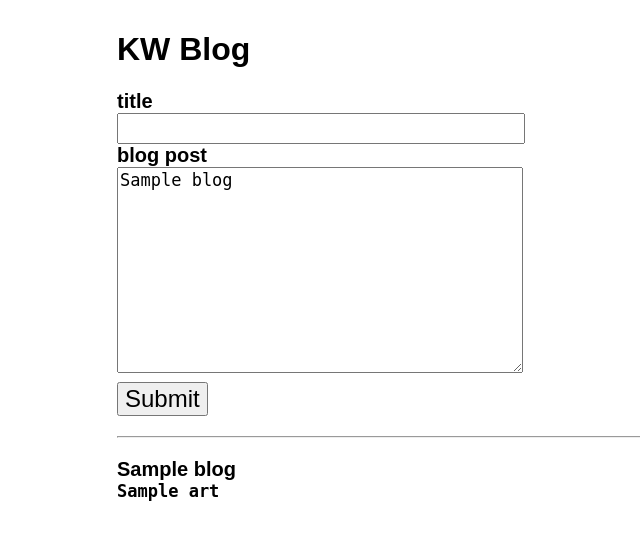
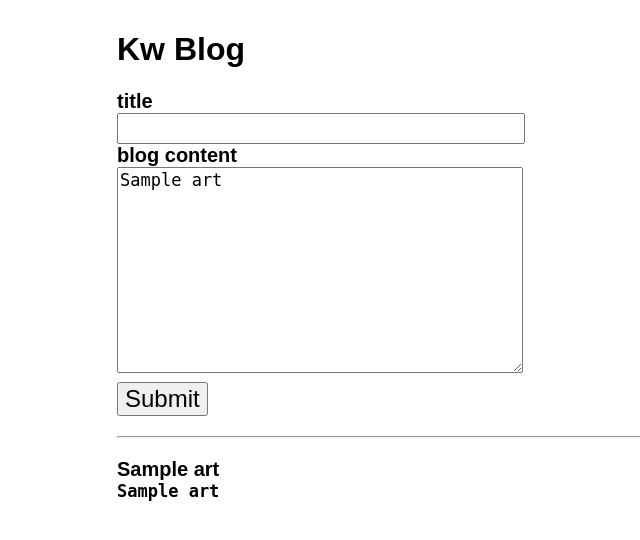
Before and after one commit to 2dogz/build-a-blog, a Python web app: template templates/front.html in a window 1280 px wide. Shown: the top 540 px of the page, without its empty margins (123-763 px from the left). Run offline with Jinja, Linux system fonts and the light colour scheme; the template is opened without the code that fills it: most values are stand-ins (such as "Sample title", 1, 10 or a date in 2020).

Commit message:
got it working.went back to art vars

```diff
--- a/templates/front.html
+++ b/templates/front.html
@@ -36,20 +36,20 @@
     hr {
         margin: 20px auto;
     }
-    .blog + .blog {
+    .art + .art {
         margin-top: 20px;
     }
-    .blog-title {
+    .art-title {
         font-weight: bold;
         font-size: 20px;
     }
-    .blog-body {
+    .art-body {
         margin: 0;
         font-size: 17px;
     }
     </style>
     <body>
-        <h1>KW Blog<h1>
+        <h1>Kw Blog<h1>
         <form method="post">
             <label>
                 <div>title</div>
@@ -57,8 +57,8 @@
             </label>
 
             <label>
-                <div>blog post</div>
-                <textarea name="blog">{{blog}}</textarea>
+                <div>blog content</div>
+                <textarea name="art">{{art}}</textarea>
             </label>
 
             <div class="error">{{error}}</div>
@@ -66,11 +66,10 @@
             <input type="submit">
         </form>
         <hr>
-
-        {% for blog in blogs %}
-            <div class="blog">
-                <div class="blog-title">{{blog.title}}</div>
-                <pre class="blog-body">{{blog.art}}</pre>
+        {% for art in arts %}
+            <div class="art">
+                <div class="art-title">{{art.title}}</div>
+                <pre class="art-body">{{art.art}}</pre>
             </div>
             {% endfor %}
 
```
Also changed, not shown: main.py (+11 -31 lines), 1 other file.
